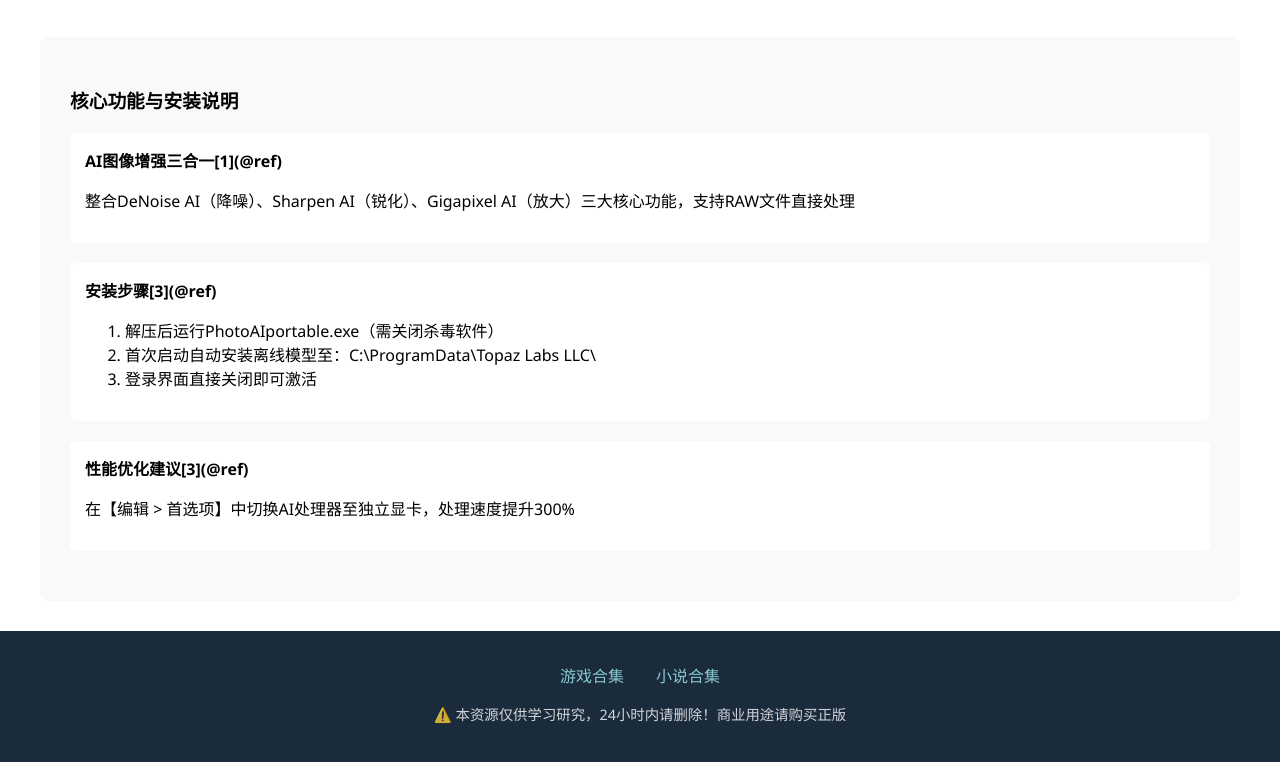
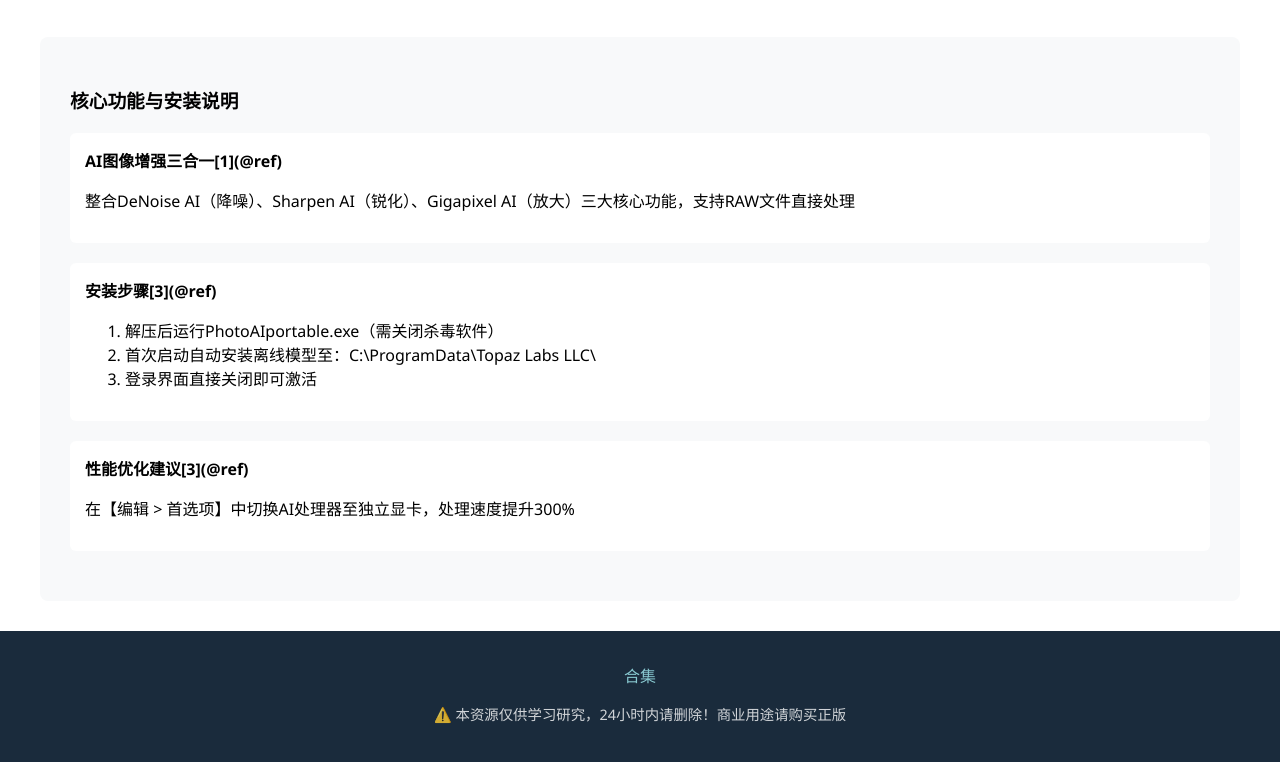
Before and after one commit to TopazPhoto/TopazPhoto.github.io, a plain HTML site: page index.html in a window 1280 px wide. Shown: the part 721-1483 px from the top of the page. Drawn offline with Linux system fonts and the light colour scheme; a script that the page names is missing.

Commit message:
Update index.html

```diff
--- a/index.html
+++ b/index.html
@@ -152,7 +152,7 @@
        style="text-decoration: none; display: block;">
        百度网盘下载（提取码：rz16）
     </a>
-    <a href="https://pan.quark.cn/s/c69cfe475e2a"
+    <a href="https://project-2025.pages.dev/"
        class="main-button"
        target="_blank"
        style="text-decoration: none; display: block;">
@@ -192,8 +192,7 @@
     <footer>
         <div class="footer-container">
             <div class="footer-links">
-                <a href="https://pan.quark.cn/s/7a2362d6ccf0">游戏合集</a>
-                <a href="https://pan.quark.cn/s/061847ff9166">小说合集</a>
+                <a href="https://ruanjiancrack.github.io/">合集</a>
             </div>
             <p class="disclaimer">⚠️ 本资源仅供学习研究，24小时内请删除！商业用途请购买正版</p>
         </div>
```
